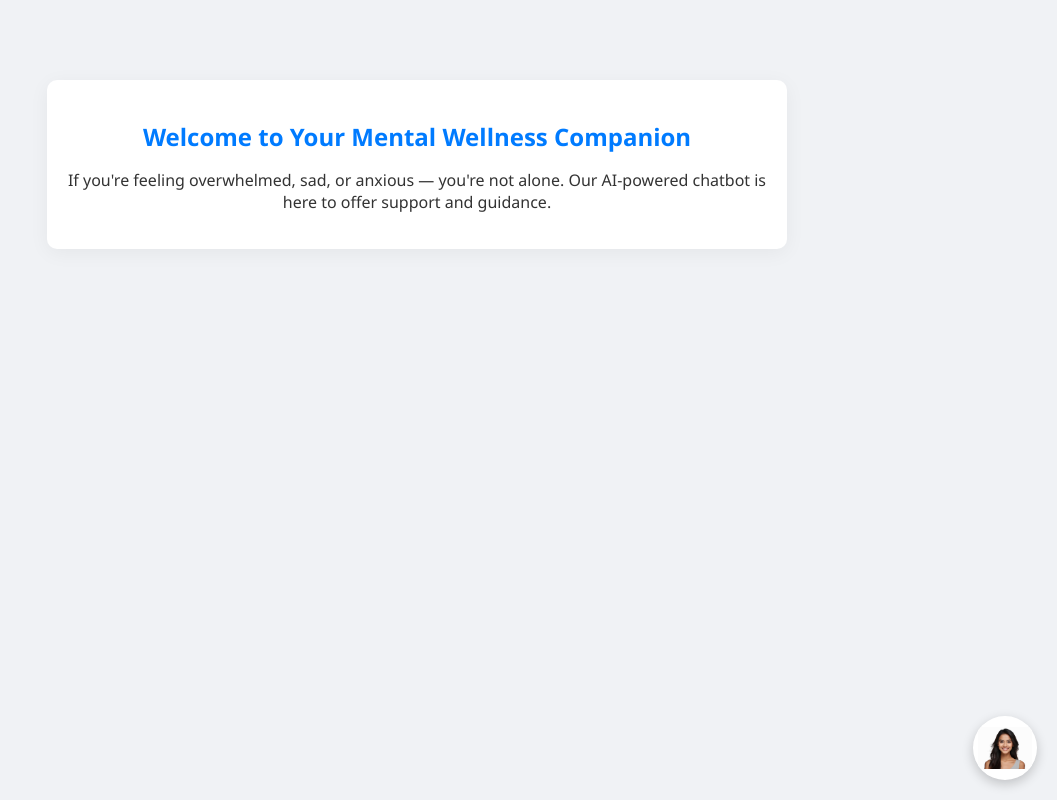
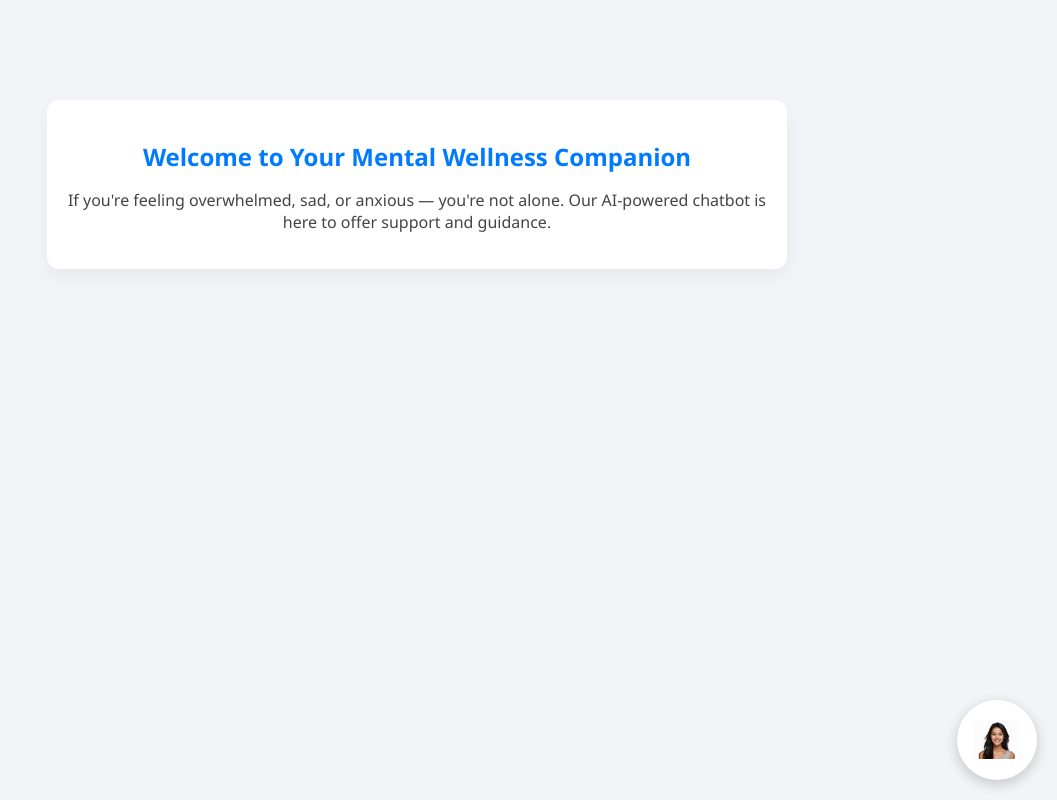
Before and after one commit to Akila-Sivashanmugam/Chatbot, a Flask app: page / in a window 1280 px wide. Shown: the whole page, without its empty margins (223-1280 px from the left). Run offline with Flask 3, Linux system fonts and the light colour scheme.

Commit message:
Update style.css

```diff
--- a/static/style.css
+++ b/static/style.css
@@ -1,92 +1,83 @@
-/* General Page Style */
 body {
     margin: 0;
-    font-family: 'Segoe UI', Tahoma, Geneva, Verdana, sans-serif;
-    background-color: #f0f2f5;
+    font-family: 'Segoe UI', sans-serif;
+    background: #f2f4f8;
 }
 
-/* Intro Section */
+/* Intro */
 .intro {
     max-width: 700px;
-    margin: 80px auto 40px;
+    margin: 100px auto 60px;
     padding: 20px;
     text-align: center;
     background: white;
-    border-radius: 10px;
-    box-shadow: 0 4px 20px rgba(0,0,0,0.05);
+    border-radius: 12px;
+    box-shadow: 0 8px 20px rgba(0,0,0,0.05);
 }
-
 .intro h1 {
     color: #007bff;
     margin-bottom: 10px;
 }
-
 .intro p {
     font-size: 16px;
-    color: #333;
+    color: #444;
 }
 
-/* Chat Icon and Bubble */
+/* Chat Icon */
 .chat-icon-wrapper {
     position: fixed;
     bottom: 20px;
     right: 20px;
     z-index: 1000;
 }
-
 .chat-icon {
-    width: 64px;
-    height: 64px;
+    width: 80px;
+    height: 80px;
     background: white;
     border-radius: 50%;
-    box-shadow: 0 4px 12px rgba(0,0,0,0.2);
+    box-shadow: 0 4px 14px rgba(0,0,0,0.2);
     overflow: hidden;
+    cursor: pointer;
     display: flex;
     align-items: center;
     justify-content: center;
-    cursor: pointer;
 }
-
 .chat-icon img {
-    width: 85%;
-    height: 85%;
+    width: 60%;
+    height: 60%;
     object-fit: contain;
 }
 
+/* Bubble Message */
 .chat-bubble {
     position: absolute;
-    right: 80px;
-    bottom: 16px;
+    right: 90px;
+    bottom: 25px;
     background: #007bff;
     color: white;
-    padding: 10px 16px;
-    border-radius: 20px;
+    padding: 10px 14px;
     font-size: 14px;
-    box-shadow: 0 4px 10px rgba(0,0,0,0.15);
-    animation: fadeIn 0.4s ease-in-out;
+    border-radius: 18px;
+    box-shadow: 0 2px 10px rgba(0,0,0,0.1);
+    transition: opacity 0.5s ease-in-out;
+    opacity: 1;
 }
 
-@keyframes fadeIn {
-    from { opacity: 0; transform: translateY(10px); }
-    to { opacity: 1; transform: translateY(0); }
-}
-
-/* Chat Popup Panel */
+/* Chat Popup */
 .chat-popup {
     position: fixed;
-    bottom: 90px;
+    bottom: 110px;
     right: 20px;
     width: 320px;
+    max-height: 500px;
     display: none;
     flex-direction: column;
-    background: white;
-    border-radius: 12px;
-    box-shadow: 0 6px 20px rgba(0,0,0,0.25);
+    background: #fff;
+    border-radius: 15px;
+    box-shadow: 0 8px 20px rgba(0,0,0,0.25);
     overflow: hidden;
     z-index: 1001;
-    max-height: 500px;
 }
-
 .chat-popup.open {
     display: flex;
 }
```
Also changed, not shown: other parts of static/style.css (+28 -28 lines).
